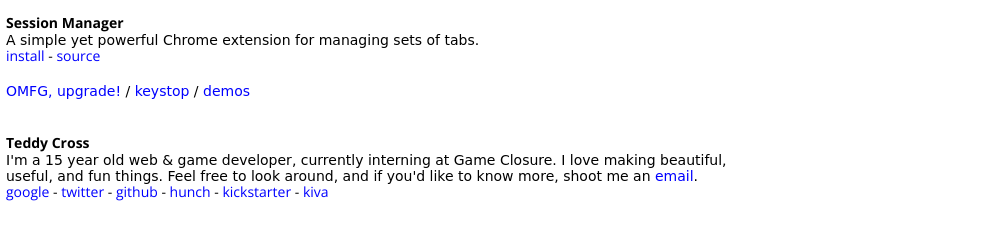
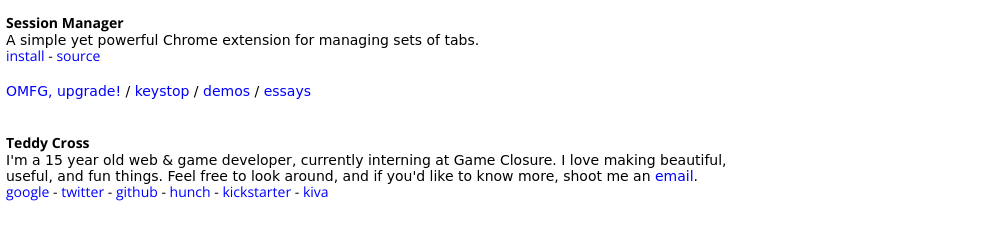
Before and after one commit to srinivasarao549/tkaz.ec, a plain HTML site: page index.html in a window 1280 px wide. Shown: the part 307-546 px from the top of the page, 294-1280 px from the left. Drawn offline with nearby package versions, Linux system fonts and the light colour scheme.

Commit message:
Add essays link

```diff
--- a/index.html
+++ b/index.html
@@ -99,7 +99,7 @@
 		</section>
 
 		<section id="other">
-			<p><a href="http://omfgupgrade.net">OMFG, upgrade!</a> / <a href="https://github.com/tkazec/keystop">keystop</a> / <a href="https://github.com/tkazec/demos">demos</a></p>
+			<p><a href="http://omfgupgrade.net">OMFG, upgrade!</a> / <a href="https://github.com/tkazec/keystop">keystop</a> / <a href="https://github.com/tkazec/demos">demos</a> / <a href="https://github.com/tkazec/essays">essays</a></p>
 		</section>
 
 		<hr>
```
